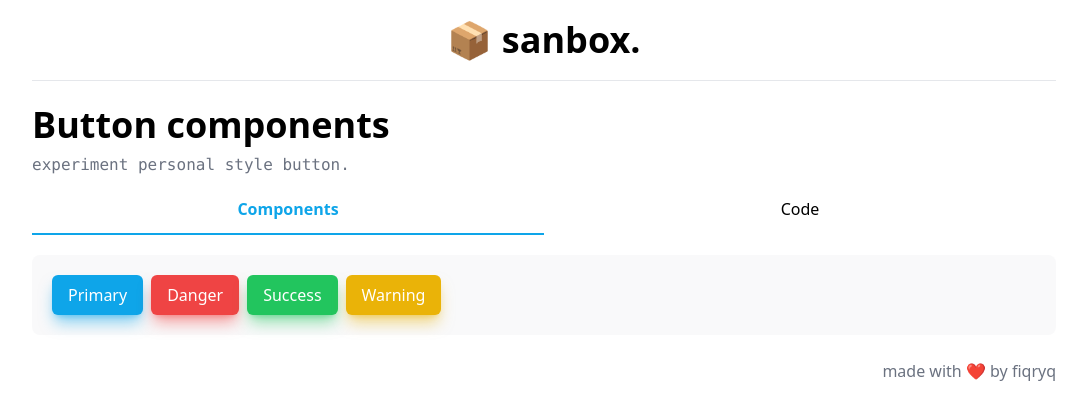
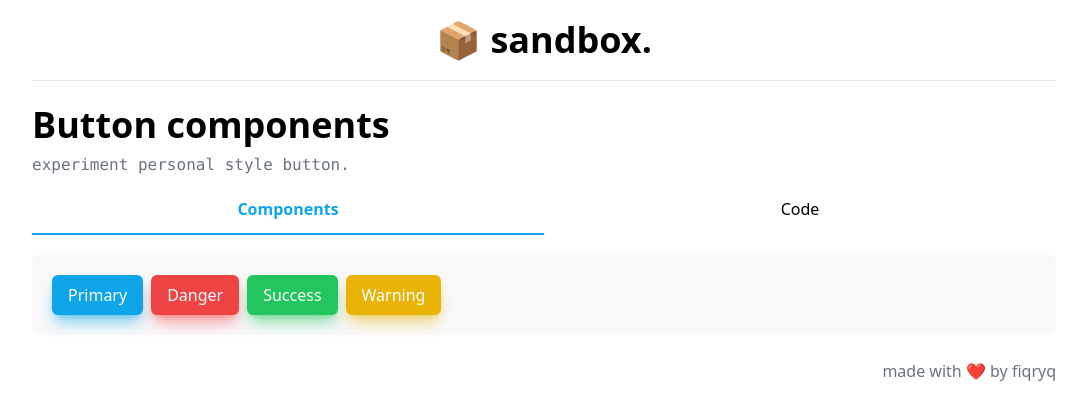
Before and after one commit to fiqryq/sandbox, a React (Create React App) app: page / in a window 1280 px wide. Shown: the top 420 px of the page, without its empty margins (96-1182 px from the left). Built offline with nearby package versions, Linux system fonts and the light colour scheme.

Commit message:
change title

```diff
--- a/src/App.tsx
+++ b/src/App.tsx
@@ -7,7 +7,7 @@ function App() {
   return (
     <Layout>
       <h1 className="my-5 border-b-[1px] pb-5 text-center text-4xl font-bold">
-        📦 sanbox.
+        📦 sandbox.
       </h1>
       <Button />
       <Footer />
```
